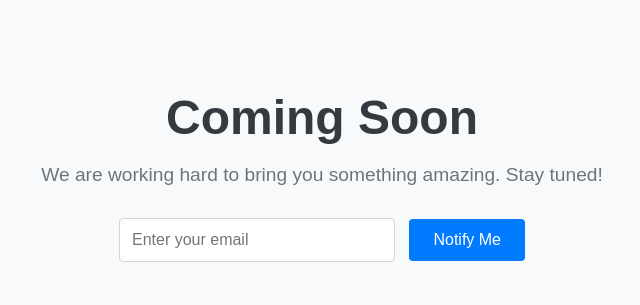
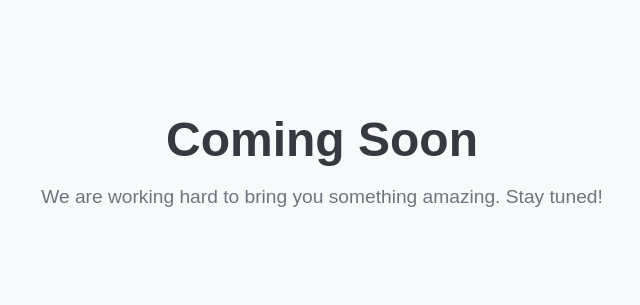
Before and after one commit to Rubelefsky/RubelefskyTesting, a plain HTML site: page mainpage/errorpages/comingsoon.html in a window 1280 px wide. Shown: the part 240-545 px from the top of the page, without its empty margins (318-958 px from the left). Drawn offline with Linux system fonts and the light colour scheme.

Commit message:
remove email form

```diff
--- a/mainpage/errorpages/comingsoon.html
+++ b/mainpage/errorpages/comingsoon.html
@@ -11,10 +11,6 @@
     <div class="container">
         <h1>Coming Soon</h1>
         <p>We are working hard to bring you something amazing. Stay tuned!</p>
-        <div>
-            <input type="email" class="email-input" placeholder="Enter your email">
-            <button class="submit-btn">Notify Me</button>
-        </div>
     </div>
 </body>
 </html>
```
